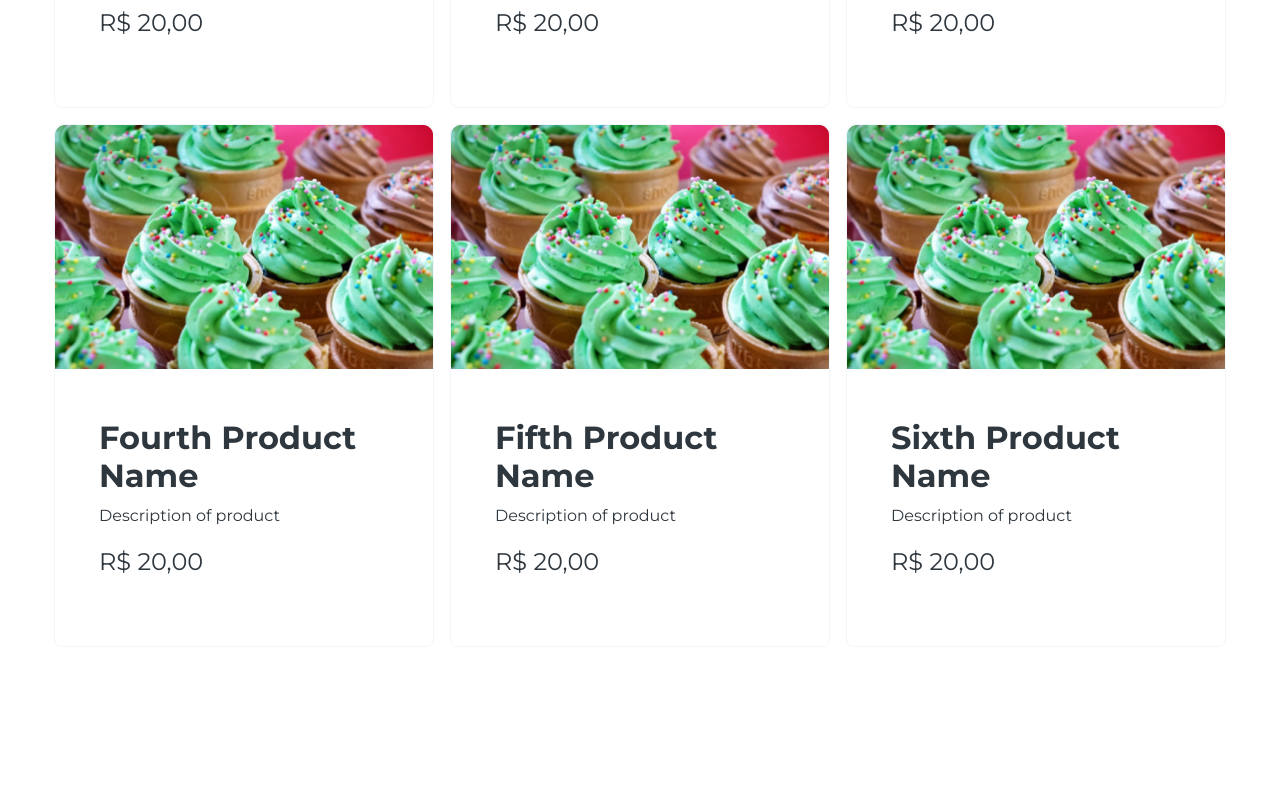
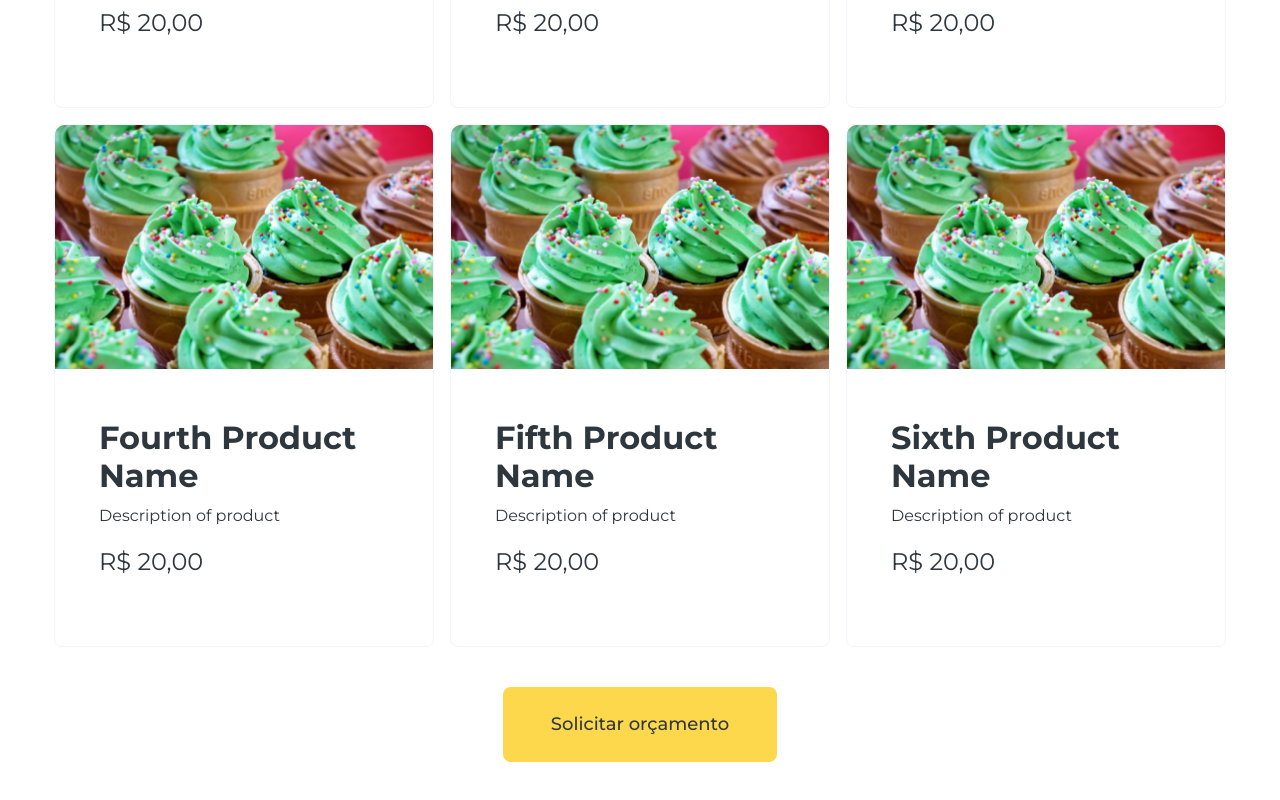
Before and after one commit to marcosprofile/maridocesfinos, a React (Create React App) app: page /catalogo in a window 1280 px wide. Shown: the part 724-1524 px from the top of the page. Built offline with nearby package versions, Linux system fonts and the light colour scheme; the HTML template or start-up script is replaced by a standard one.

Commit message:
add link whatsapp

```diff
--- a/src/components/MyProducts.jsx
+++ b/src/components/MyProducts.jsx
@@ -2,8 +2,10 @@ import React from 'react';
 import { motion } from 'framer-motion';
 
 import {
+  FlexContainer,
   GridContainer,
   PaddingContainer,
+  RouterLink,
 } from '../styles/Global.styled';
 
 import { productDetails } from '../utils/Data';
@@ -34,6 +36,23 @@ const MyProducts = () => {
             </PaddingContainer>
           ))}
       </GridContainer>
+      <FlexContainer
+        top="40px"
+        width="100%"
+        justify="center"
+      >
+        <RouterLink
+          top="1.5rem"
+          bottom="1.5rem"
+          left="3rem"
+          right="3rem"
+          href="https://wa.me/5511969456530?text=Olá,%20gostaria%20de%20realizar%20um%20orçamento"
+          target="_blank"
+          primary
+        >
+          Solicitar orçamento
+        </RouterLink>
+      </FlexContainer>
     </PaddingContainer>
   )
 }
--- a/src/styles/Global.styled.jsx
+++ b/src/styles/Global.styled.jsx
@@ -32,7 +32,7 @@ export const PaddingContainer = styled.div`
   }
 `;
 
-export const FlexContainer = styled.div`
+export const FlexContainer = styled(PaddingContainer)`
   display: flex;
   flex-direction: ${({ direction }) => direction};
   justify-content: ${({ justify }) => justify};
@@ -90,6 +90,10 @@ export const LinkContainer = styled(PaddingContainer)`
   color: ${props => (props.primary || props.secondary) ? ColorGrey : 'white'};
 `;
 
+export const RouterLink = styled(LinkContainer).attrs({ as: 'a'})`
+
+`;
+
 export const Button = styled(LinkContainer).attrs({ as: 'button'})`
   display: flex;
   align-items: center;
```
